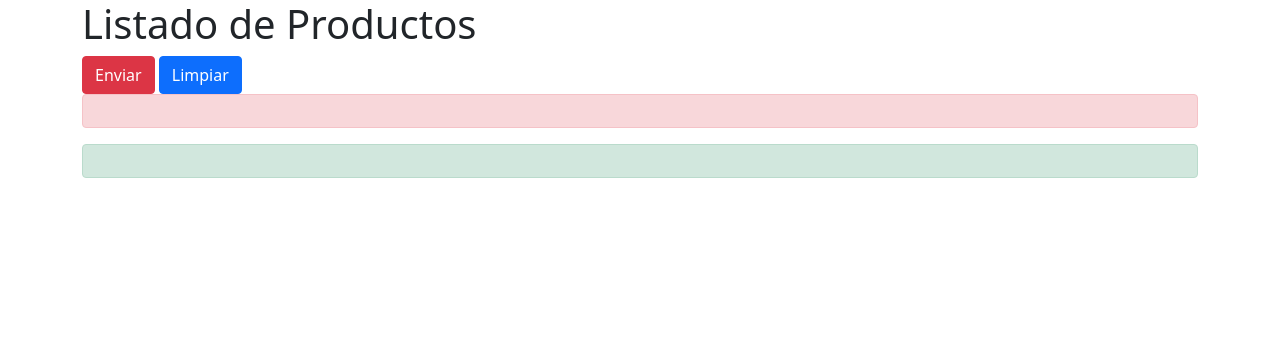
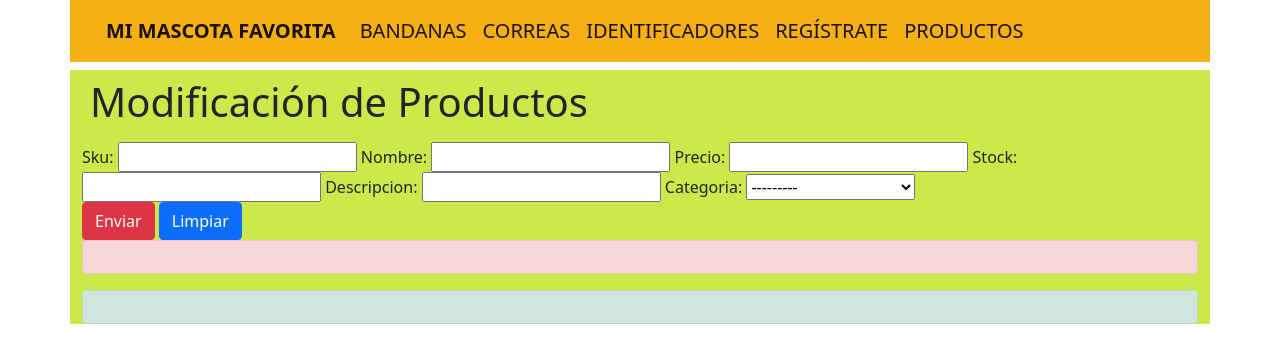
Before and after one commit to josevalpo/Evaluacion3, a Django app: page /form_producto.html in a window 1280 px wide. Shown: the top 363 px of the page. Run offline with Django 4.2, Linux system fonts and the light colour scheme; data comes from the database, SQL or seed files in the repository; both versions use the stored data as it was after the commit.

Commit message:
Actualización 11
Avance CRUD

```diff
--- a/TestDjango/core/forms.py
+++ b/TestDjango/core/forms.py
@@ -0,0 +1,9 @@
+from django import forms
+from django.forms import ModelForm
+from .models import Producto
+
+class ProductoForm(ModelForm):
+
+    class Meta:
+        model = Producto
+        fields = ['sku', 'nombre', 'precio', 'stock', 'descripcion', 'categoria']
--- a/TestDjango/core/templates/core/form_producto.html
+++ b/TestDjango/core/templates/core/form_producto.html
@@ -1,18 +1,96 @@
-<!doctype html>
-<html lang="en">
+<!DOCTYPE html>
+<html lang="es">
   <head>
     <!-- Required meta tags -->
-    <meta charset="utf-8">
-    <meta name="viewport" content="width=device-width, initial-scale=1">
+    <meta charset="utf-8" />
+    <meta name="viewport" content="width=device-width, initial-scale=1" />
 
     <!-- Bootstrap CSS -->
-    <link href="https://cdn.jsdelivr.net/npm/bootstrap@5.0.1/dist/css/bootstrap.min.css" rel="stylesheet" integrity="sha384-+0n0xVW2eSR5OomGNYDnhzAbDsOXxcvSN1TPprVMTNDbiYZCxYbOOl7+AMvyTG2x" crossorigin="anonymous">
+    <link
+      href="https://cdn.jsdelivr.net/npm/bootstrap@5.1.3/dist/css/bootstrap.min.css"
+      rel="stylesheet"
+      integrity="sha384-1BmE4kWBq78iYhFldvKuhfTAU6auU8tT94WrHftjDbrCEXSU1oBoqyl2QvZ6jIW3"
+      crossorigin="anonymous"
+    />
+    <link rel="stylesheet" href="formato.css" />
 
-    <title>Listado de Productos</title>
+    <title>Mi Mascota Favorita</title>
   </head>
+  <!-- Inicio barra de navegación -->
+  <div
+    class="container-lg adornartexto"
+    style="background-color: rgba(247, 172, 11, 0.952)"
+  >
+    <div class="row">
+      <nav class="navbar navbar-expand-lg navbar-light">
+        <div class="container-lg">
+          <a class="navbar-brand" href="index.html"
+            ><b>MI MASCOTA FAVORITA</b></a
+          >
+          <button
+            class="navbar-toggler"
+            type="button"
+            data-bs-toggle="collapse"
+            data-bs-target="#navbarSupportedContent"
+            aria-controls="navbarSupportedContent"
+            aria-expanded="false"
+            aria-label="Toggle navigation"
+          >
+            <span class="navbar-toggler-icon"></span>
+          </button>
+          <div class="collapse navbar-collapse" id="navbarSupportedContent">
+            <ul class="navbar-nav me-auto mb-2 mb-lg-0">
+              <li class="nav-item">
+                <a
+                  class="nav-link active"
+                  aria-current="page"
+                  href="bandanas.html"
+                  >Bandanas</a>
+              </li>
+              <li class="nav-item">
+                <a
+                  class="nav-link active"
+                  aria-current="page"
+                  href="correas.html"
+                  >Correas</a>
+              </li>
+              <li class="nav-item">
+                <a
+                  class="nav-link active"
+                  aria-current="page"
+                  href="identificadores.html"
+                  >Identificadores</a>
+              </li>
+              <li class="nav-item">
+                <a
+                  class="nav-link active"
+                  aria-current="page"
+                  href="registro.html"
+                  >Regístrate</a>
+              </li>
+              <li class="nav-item">
+                <a
+                  class="nav-link active"
+                  aria-current="page"
+                  href="productos.html"
+                  >Productos</a>
+              </li>
+            </ul>
+          </div>
+        </div>
+      </nav>
+    </div>
+  </div>
+  <!-- Fin barra de navegación -->
+
+  <div class="container-lg" style="background-color: rgba(191, 228, 29, 0.788)">
+    <div class="row align-items-center mt-2 p-2">
+        <h1>Modificación de Productos</h1>
+    </div>
+  </div>
+
   <body>
-    <div class="container">
-      <h1>Listado de Productos</h1>
+    <div class="container-lg" style="background-color: rgba(191, 228, 29, 0.788)">
       <form action="" method="post" id="formulario">
           {% csrf_token %}
         <div class="form-group">
--- a/TestDjango/core/views.py
+++ b/TestDjango/core/views.py
@@ -1,5 +1,8 @@
 from turtle import home
-from django.shortcuts import render
+from django.shortcuts import render, redirect
+from django.template import loader
+from .models import Producto
+from .forms import ProductoForm
 
 # Create your views here.
 
@@ -30,14 +33,47 @@
 def registro(request):
     return render(request, 'core/registro.html')
 
+# def productos(request):
+#     return render(request, 'core/productos.html')
+
 def productos(request):
-    return render(request, 'core/productos.html')
+    datos = {}
+    return render(request, 'core/productos.html', datos)
+
+# def form_producto(request):
+#     return render(request, 'core/form_producto.html')
 
 def form_producto(request):
-    return render(request, 'core/form_producto.html')
+    datos = {
+        'form': ProductoForm()
+    }
+    if request.method == 'POST':
+        formulario = ProductoForm(request.POST)
+        if formulario.is_valid:
+            formulario.save()
+            datos['mensaje'] = "Datos guardados correctamente"
 
-def form_mod_producto(request):
-    return render(request, 'core/form_mod_producto.html')
+    return render(request, 'core/form_producto.html', datos)
 
-def form_del_producto(request):
-    return render(request, 'core/form_del_producto.html')
+# def form_mod_producto(request):
+#     return render(request, 'core/form_mod_producto.html')
+
+def form_mod_producto(request, id):
+    producto = Producto.objects.get(sku=id)
+    datos = {
+        'form': ProductoForm(instance=producto)
+    }
+    if request.method == 'POST':
+        formulario = ProductoForm(data=request.POST, instance=producto)
+        if formulario.is_valid:
+            formulario.save()
+            datos['mensaje'] = "Datos modificados correctamente"
+    return render(request, 'core/form_mod_producto.html', datos)
+
+# def form_del_producto(request):
+#     return render(request, 'core/form_del_producto.html')
+
+def form_del_producto(request, id):
+    producto = Producto.objects.get(sku=id)
+    producto.delete()
+    return redirect(to="productos")
```
Also changed, not shown: TestDjango/core/templates/core/productos.html (+9 -4 lines), TestDjango/db.sqlite3.
